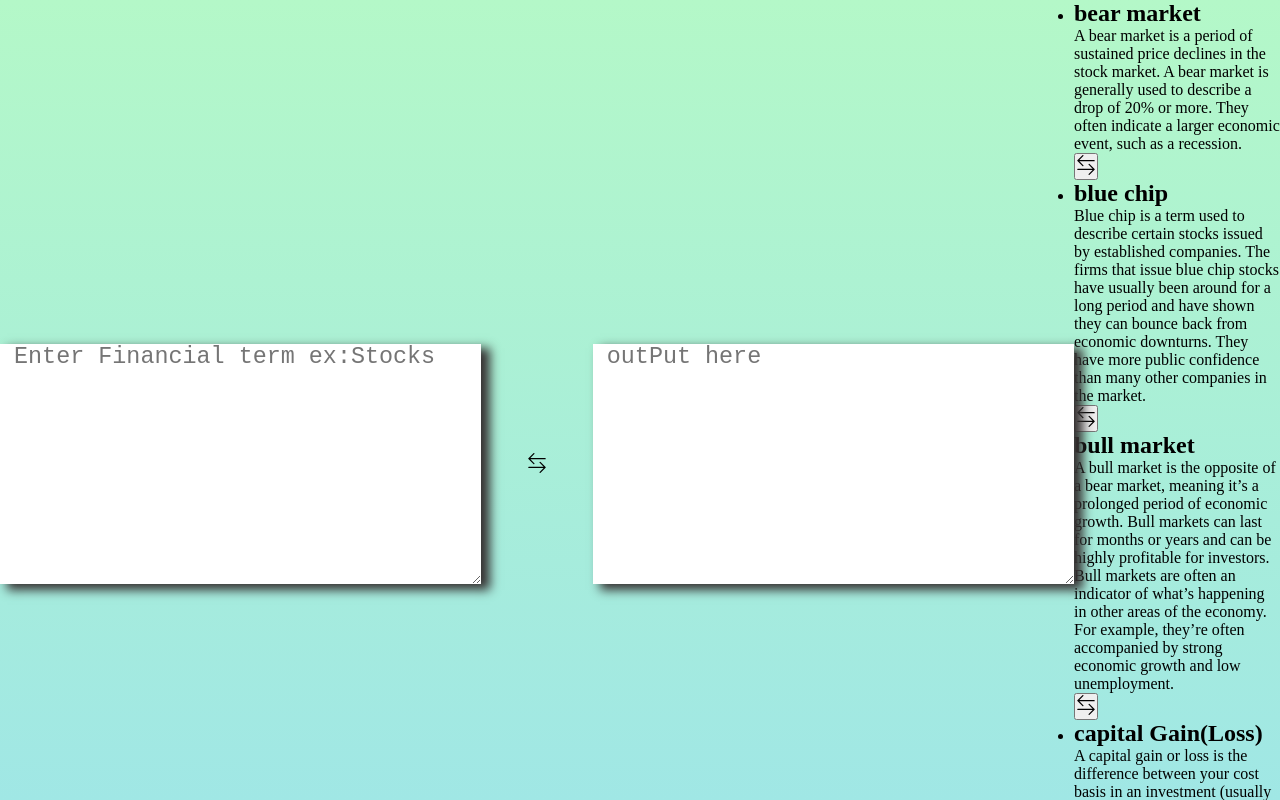
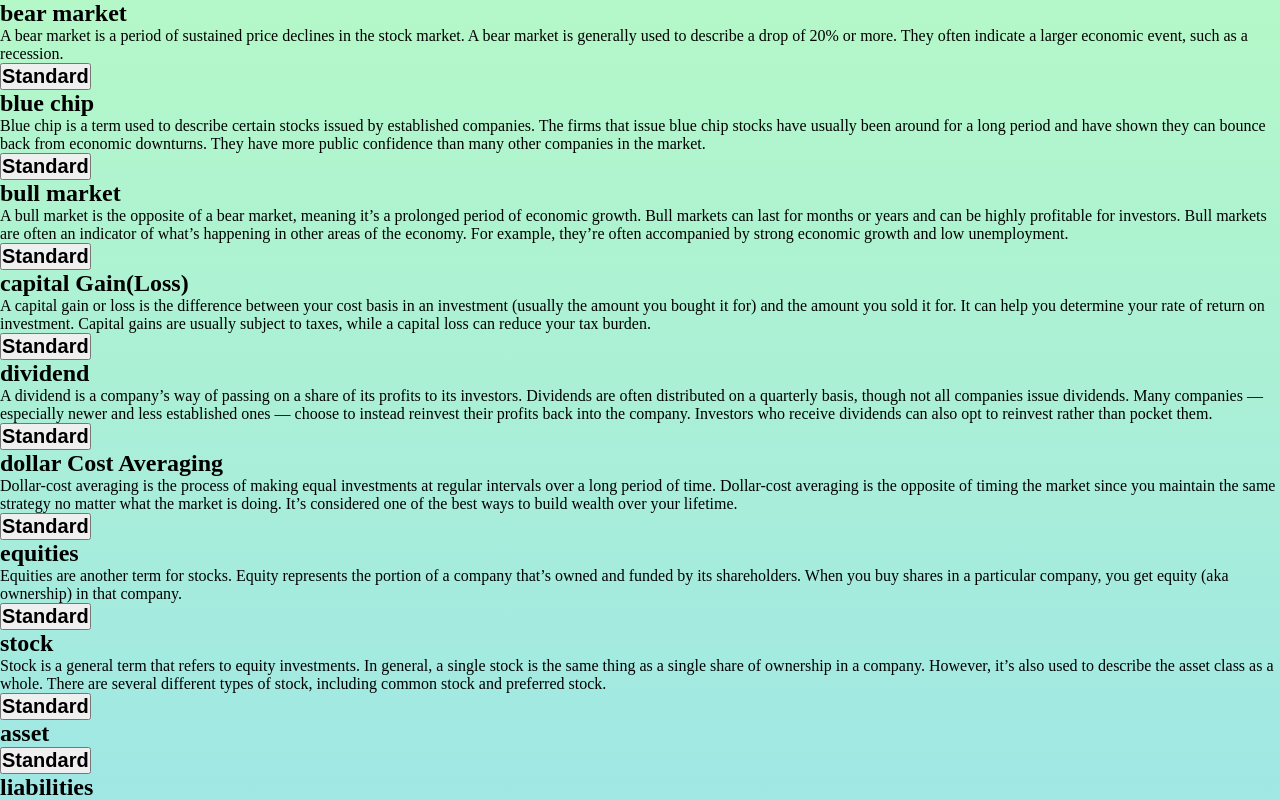
Before and after one commit to dopoku12/translator, a React (Create React App) app: page / in a window 1280 px wide. Shown: the top 800 px of the page. Built offline with nearby package versions, Linux system fonts and the light colour scheme.

Commit message:
word changes

```diff
--- a/src/App.js
+++ b/src/App.js
@@ -4,7 +4,7 @@ import Data from "./components/Data";
 function App() {
   return (
     <div className="App">
-      <Form />
+
       <main>
         <section>
           <Data />
--- a/src/Display.js
+++ b/src/Display.js
@@ -1,11 +1,37 @@
-const Display = ({ listItems }) => {
-    console.log('list:', listItems);
 
+const Display = ({ dmvDef, convertFun, revertFun }) => {
+
+    console.log(dmvDef[0].standard);
     return (
-        <ul>
-            {
-                listItems
-            }
+        <ul>{
+            dmvDef.map((i) => {
+                return (
+                    <li key={i.id}>
+                        <h1>
+                            {i.term}
+                        </h1>
+                        <p>
+                            {i.statues
+                                ?
+                                i.definition
+                                :
+                                i.dMVDefinition
+                            }
+                        </p>
+                        {
+                            <button className=".BsArrow-btn " onClick={() => convertFun(i.id)}>
+                                <h2>
+                                    {
+                                        i.statues ?
+                                            i.standard :
+                                            i.dmv
+                                    }
+                                </h2>
+                            </button>
+                        }
+                    </li>
+                )
+            })}
         </ul>
     )
 }
--- a/src/Form.js
+++ b/src/Form.js
@@ -11,7 +11,6 @@ const Form = () => {
     }
     return (
         <form className="form" onSubmit={handleSubmit}>
-
             <textarea type="input" id="input-box"
                 placeholder=' Enter Financial term ex:Stocks'
                 required
--- a/src/components/Data.js
+++ b/src/components/Data.js
@@ -1,5 +1,4 @@
 import { useState } from "react";
-import { BsArrowLeftRight } from "react-icons/bs"
 import Display from '../Display'
 
 
@@ -140,137 +139,140 @@ function Data() {
 
         {
             id: 20,
-
-
             term: "Market Price",
             dMVDefinition: "The price of coppin a stock at the current moment",
             definition: "Market price refers to the price at which an asset can be bought and sold on the open market. The market price of any given asset is based on current market factors, including supply and demand. As supply decreases and demand increases, the market price of the asset also increases."
         }
-    ]
+    ].map(i => { return ({ ...i, standard: 'Standard' }) })
+        .map(i => { return ({ ...i, dmv: 'DMV' }) })
+        .map(i => { return ({ ...i, statues: true }) })
     )
-    const [standardDef, setStandardDef] = useState(
-        [
-            {
-                id: 0,
-                term: "Accounting",
-                definition: "Explains what a business does with its money"
-            },
 
-            {
-                id: 1,
-                term: "Assets",
-                definition: "Benefits you tomorrow by buying it today"
-            },
+    // const [standardDef, setStandardDef] = useState(
+    //     [
+    //         {
+    //             id: 0,
+    //             term: "Accounting",
+    //             definition: "Explains what a business does with its money"
+    //         },
 
-            {
-                id: 2,
-                term: "Liabilities",
-                definition: "You owe! Don’t forget to pay up."
-            },
+    //         {
+    //             id: 1,
+    //             term: "Assets",
+    //             definition: "Benefits you tomorrow by buying it today"
+    //         },
 
-            {
-                id: 3,
-                term: "Balance Sheet",
-                definition: "What the business owns, what the business owes and what the owners get to keep"
-            },
+    //         {
+    //             id: 2,
+    //             term: "Liabilities",
+    //             definition: "You owe! Don’t forget to pay up."
+    //         },
 
-            {
-                id: 4,
-                term: "Income Statement",
-                definition: "Seeing all the money you made be chopped by the money you had to spend to make it."
-            },
+    //         {
+    //             id: 3,
+    //             term: "Balance Sheet",
+    //             definition: "What the business owns, what the business owes and what the owners get to keep"
+    //         },
 
-            {
-                id: 5,
-                term: "Accounting Equation",
-                definition: "Just like 2+2= 4, Liabilities + Equity= Assets"
-            },
+    //         {
+    //             id: 4,
+    //             term: "Income Statement",
+    //             definition: "Seeing all the money you made be chopped by the money you had to spend to make it."
+    //         },
 
-            {
-                id: 6,
-                term: "Stockholders Equity",
-                definition: "How much skin in the game an investor has in a business"
-            },
+    //         {
+    //             id: 5,
+    //             term: "Accounting Equation",
+    //             definition: "Just like 2+2= 4, Liabilities + Equity= Assets"
+    //         },
 
-            {
-                id: 7,
-                term: "Revenue",
-                definition: "A world where money is made and expenses are a figment of your imagination."
-            },
+    //         {
+    //             id: 6,
+    //             term: "Stockholders Equity",
+    //             definition: "How much skin in the game an investor has in a business"
+    //         },
 
-            {
-                id: 8,
-                term: "Expense",
-                definition: "Money spend to operate a business. Usually things you buy that will be used up in a year or less"
-            },
+    //         {
+    //             id: 7,
+    //             term: "Revenue",
+    //             definition: "A world where money is made and expenses are a figment of your imagination."
+    //         },
 
-            {
-                id: 9,
-                term: "Retained Earnings",
-                definition: "A company could give its profit to you but instead will hoard it to itself."
-            },
+    //         {
+    //             id: 8,
+    //             term: "Expense",
+    //             definition: "Money spend to operate a business. Usually things you buy that will be used up in a year or less"
+    //         },
 
-            {
-                id: 10,
-                term: "Accounts Receivable",
-                definition: "Service/Work is completed but instead of being paid now, you’re paid later."
-            },
+    //         {
+    //             id: 9,
+    //             term: "Retained Earnings",
+    //             definition: "A company could give its profit to you but instead will hoard it to itself."
+    //         },
 
-            {
-                id: 11,
-                term: "Accounts Payable",
-                definition: "When work gets do for you but you pay those people later instead of now."
-            },
+    //         {
+    //             id: 10,
+    //             term: "Accounts Receivable",
+    //             definition: "Service/Work is completed but instead of being paid now, you’re paid later."
+    //         },
 
-            {
-                id: 12,
-                term: "COGS( Cost of Goods Sold)",
-                definition: "The money spent to directly make the products you sold. Think the ingredients needed to make a delicious cake."
-            },
+    //         {
+    //             id: 11,
+    //             term: "Accounts Payable",
+    //             definition: "When work gets do for you but you pay those people later instead of now."
+    //         },
 
-            {
-                id: 13,
-                term: "Debit",
-                definition: "A debit INCREASES assets and DECREASES liabilities & equity."
-            },
+    //         {
+    //             id: 12,
+    //             term: "COGS( Cost of Goods Sold)",
+    //             definition: "The money spent to directly make the products you sold. Think the ingredients needed to make a delicious cake."
+    //         },
 
-            {
-                id: 14,
-                term: "Credit",
-                definition: "A credit INCREASES liabilities & equity and  DECREASES asset"
-            }
-        ])
+    //         {
+    //             id: 13,
+    //             term: "Debit",
+    //             definition: "A debit INCREASES assets and DECREASES liabilities & equity."
+    //         },
 
-    const words = dmvDef.map((i) => {
-        return (
-            <li key={i.id}>
-                <h1>
-                    {i.term}
-                </h1>
-                <p>
-                    {i.definition}
-                </p>
-                <button className=".BsArrow-btn " onClick={() => convert(i.id)}>
-                    <BsArrowLeftRight size={20} />
-                </button>
-            </li>
-        )
-    })
+    //         {
+    //             id: 14,
+    //             term: "Credit",
+    //             definition: "A credit INCREASES liabilities & equity and  DECREASES asset"
+    //         }
+    //     ])
+
 
     function convert(id) {
-        const change = dmvDef.map((i) => {
-            return (
-                id === i.id ?
-                    { ...i.id, statues: true }
-                    : { ...i.id, statues: false })
-        })
+        const change = dmvDef.map(i =>
+            id === i.id ?
+                { ...i, statues: false }
+                :
+                { ...i, statues: true }
+
+
+
+            // console.log('some code:', Object.values(i).splice(i, 4))
+            // : null
+
+        )
         setDmvDef(change)
     }
 
 
+    function revert(id) {
+        const change = dmvDef.map(i =>
+            id === i.id ?
+                { ...i, statues: false }
+                :
+                { ...i, statues: true }
+
+        )
+        setDmvDef(change)
+    }
+
     return (
 
-        <Display listItems={words} />
+        <Display dmvDef={dmvDef} convertFun={convert} revertFun={revert} />
 
     )
 }
```
